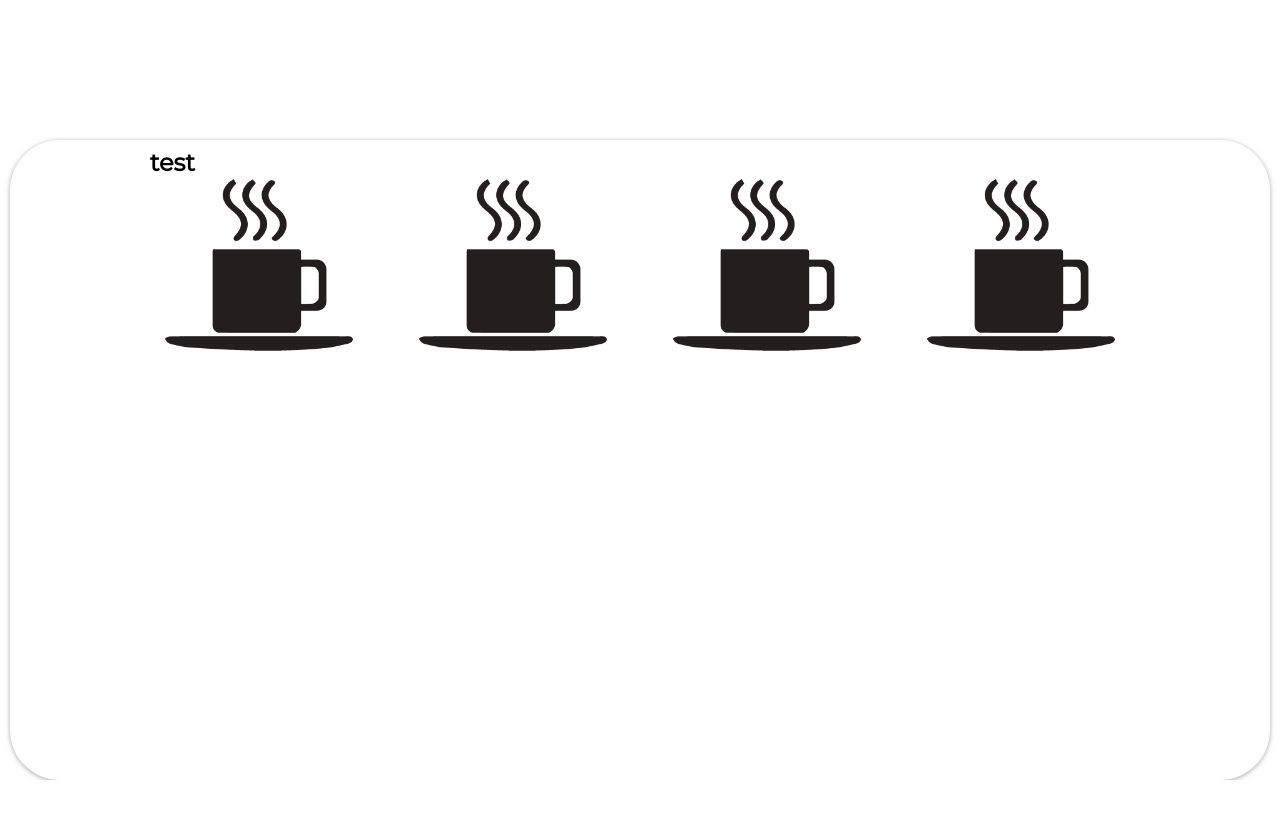
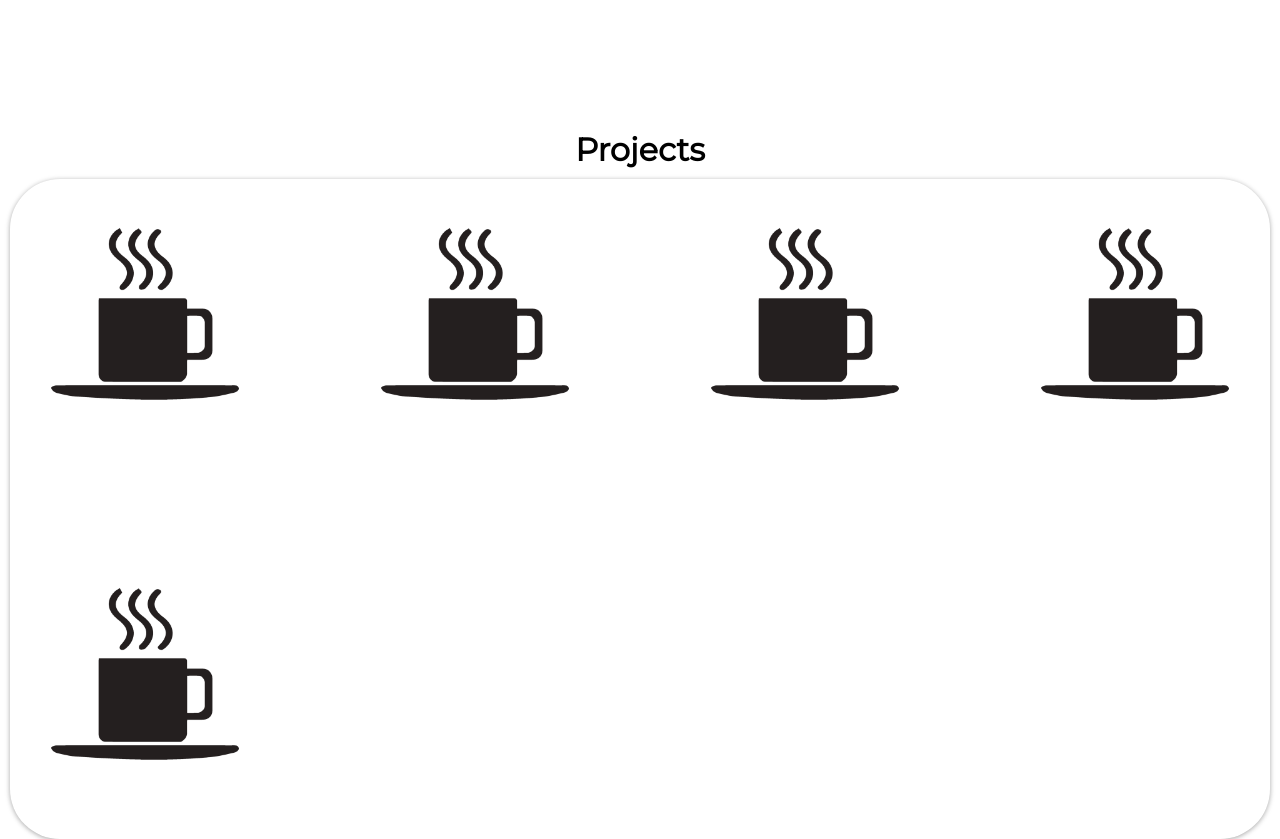
Before and after one commit to EsamKhalid/EsamKhalid.github.io, a plain HTML site: page index.html in a window 1280 px wide. Shown: the part 580-1419 px from the top of the page. Before the commit the page ends 1360 px from the top, so only its background shows below. Drawn offline with Linux system fonts and the light colour scheme.

Commit message:
before trying image grid

```diff
--- a/index.html
+++ b/index.html
@@ -28,15 +28,47 @@
                     <p>A first year computer science with a passion for coding and learning</p>
                 </div>
             </div>
+            <div id="projects-title">
+                <h1>Projects</h1>
+            </div>
+            <div class="section" id="project-section">
+                <div class="project-static-image">
+                    <img src="teaLogo.png">
+                        <div class="project-image-overlay-text">
+                            <h2>test</h2>
+                        </div>
+                </div>
+                <div class="project-static-image">
+                    <img src="teaLogo.png">
+                        <div class="project-image-overlay-text">
+                            <h2>test</h2>
+                        </div>
+                </div>
+                <div class="project-static-image">
+                    <img src="teaLogo.png">
+                        <div class="project-image-overlay-text">
+                            <h2>test</h2>
+                        </div>
+                </div>
+                <div class="project-static-image">
+                    <img src="teaLogo.png">
+                        <div class="project-image-overlay-text">
+                            <h2>test</h2>
+                        </div>
+                </div>
+                <div class="project-static-image">
+                    <img src="teaLogo.png">
+                        <div class="project-image-overlay-text">
+                            <h2>test</h2>
+                        </div>
+                </div>
+                <div class="filler-div">
+                </div>
+                <div class="filler-div">
+                </div>
+                <div class="filler-div">
+                </div>
 
-            <div class="section" id="project-section">
-                <div class="project-static-images">
-                    <img src="teaLogo.png">
-                    <h2 class="project-image-overlay-text">test</h2>
-                    <img src="teaLogo.png">
-                    <img src="teaLogo.png">
-                    <img src="teaLogo.png">
-                </div>
             </div>
         </div>
     </body>
--- a/style.css
+++ b/style.css
@@ -110,21 +110,34 @@ ul li{
     width: 50vh;
 }
 
+#projects-title{
+    display: flex;
+    justify-content: center;
+}
+
 #project-section{
     display: flex;
-    justify-content: space-evenly;
+    flex-wrap: wrap;
+    padding: 10px;
 }
 
-.project-static-images{
+
+.project-static-image{
+    width: 250px;
+    height: 250px;
+    display: flex;
+    justify-content: center;
     position: relative;
     text-align: center;
     color: black;
+
 }
 
-.project-static-images img{
+.project-static-image img{
     width: 250px;
     height: 250px;
     background-color: white;
+    border-radius: 10%;
     -webkit-transition-property: all;
     transition-property: all;
     -webkit-transition-duration: 0.1s;
@@ -132,15 +145,25 @@ ul li{
     -webkit-transition-timing-function: ease;
     transition-timing-function: ease;
 }
-
-.project-static-images img:hover{
+.project-static-image img:hover{
     transform: scale(1.03);
     filter: brightness(30%);
 }
 
-
 .project-image-overlay-text{
+    display: none;
     position: absolute;
+    z-index: 9;
     top: 8px;
     left: 16px;
 }
+
+
+.project-static-image:hover .project-image-overlay-text{
+    display: flex;
+}
+
+.filler-div{
+    width: 250px;
+    height: 250px;
+}
```
